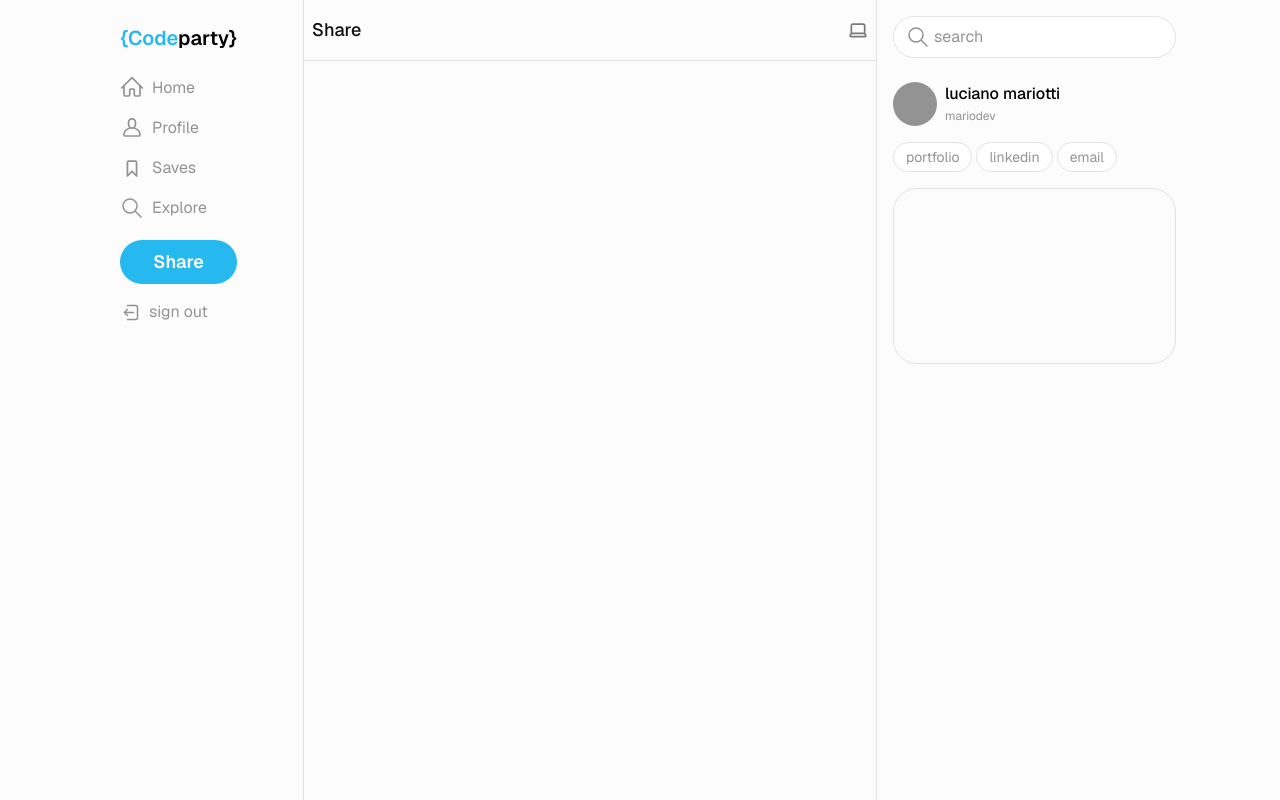
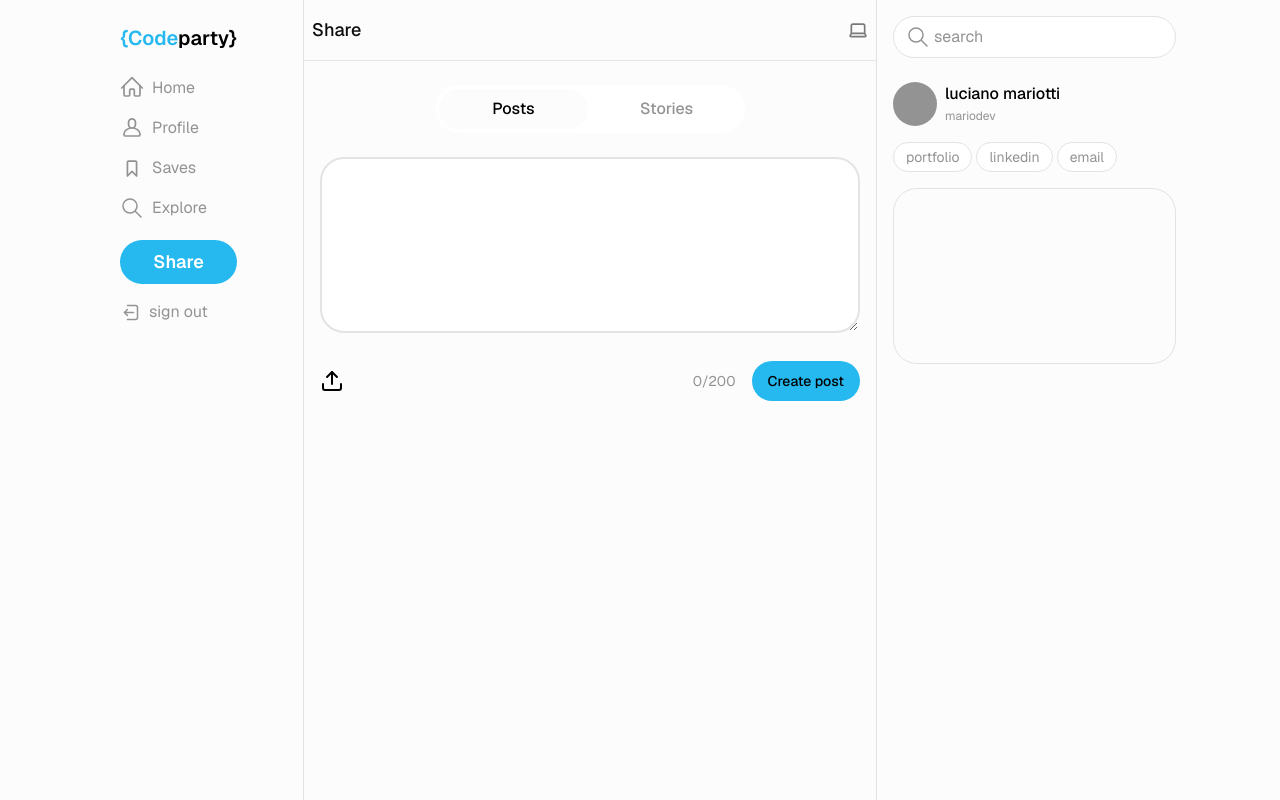
Before and after one commit to mariodev99/codeparty, a Next.js app: page /share in a window 1280 px wide. Built offline with nearby package versions, Linux system fonts and the light colour scheme; no server answers.

Commit message:
add form post

```diff
--- a/app/share/page.tsx
+++ b/app/share/page.tsx
@@ -9,14 +9,14 @@ export default function Page() {
   return (
     <div className="w-full">
       <div className="flex flex-col items-center w-full">
-        {/* <Tab
+        <Tab
           setShowOption={setShowPublications}
           showOption={showPublications}
-        /> */}
+        />
 
-        {/* <div className={`${showPublications ? "flex w-full" : "hidden"}`}>
+        <div className={`${showPublications ? "flex w-full" : "hidden"}`}>
           <FormPost />
-        </div> */}
+        </div>
         <div className={`${!showPublications ? "flex" : "hidden"}`}>storie</div>
       </div>
     </div>
--- a/components/posts/form-post.tsx
+++ b/components/posts/form-post.tsx
@@ -22,7 +22,7 @@ export default function FormPost() {
   let user = {
     username: "mariodev",
     avatar:
-      "https://fwrawrtdsrrumgarhmds.supabase.co/storage/v1/object/public/images/Group%2020.jpg",
+      "https://fwrawrtdsrrumgarhmds.supabase.co/storage/v1/object/public/images/Logo.jpg",
     position: "front",
   };
 
```
